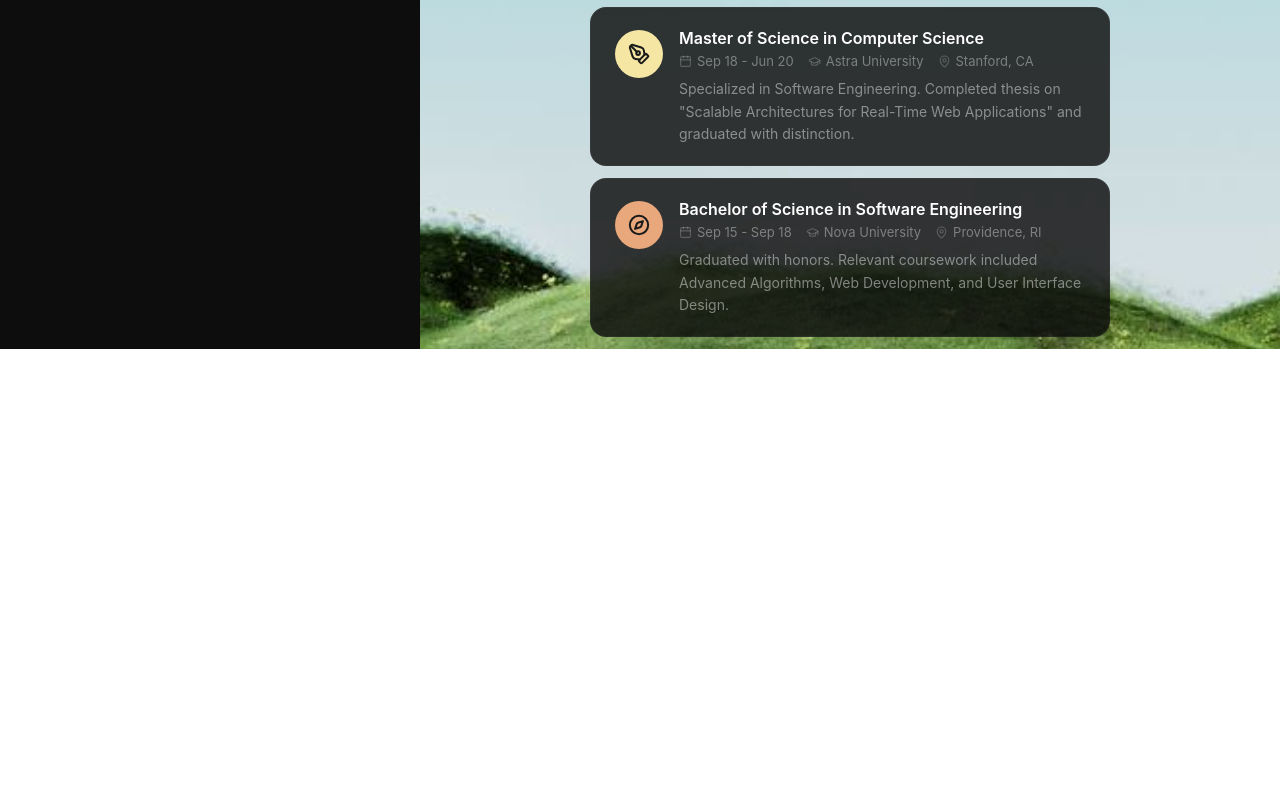
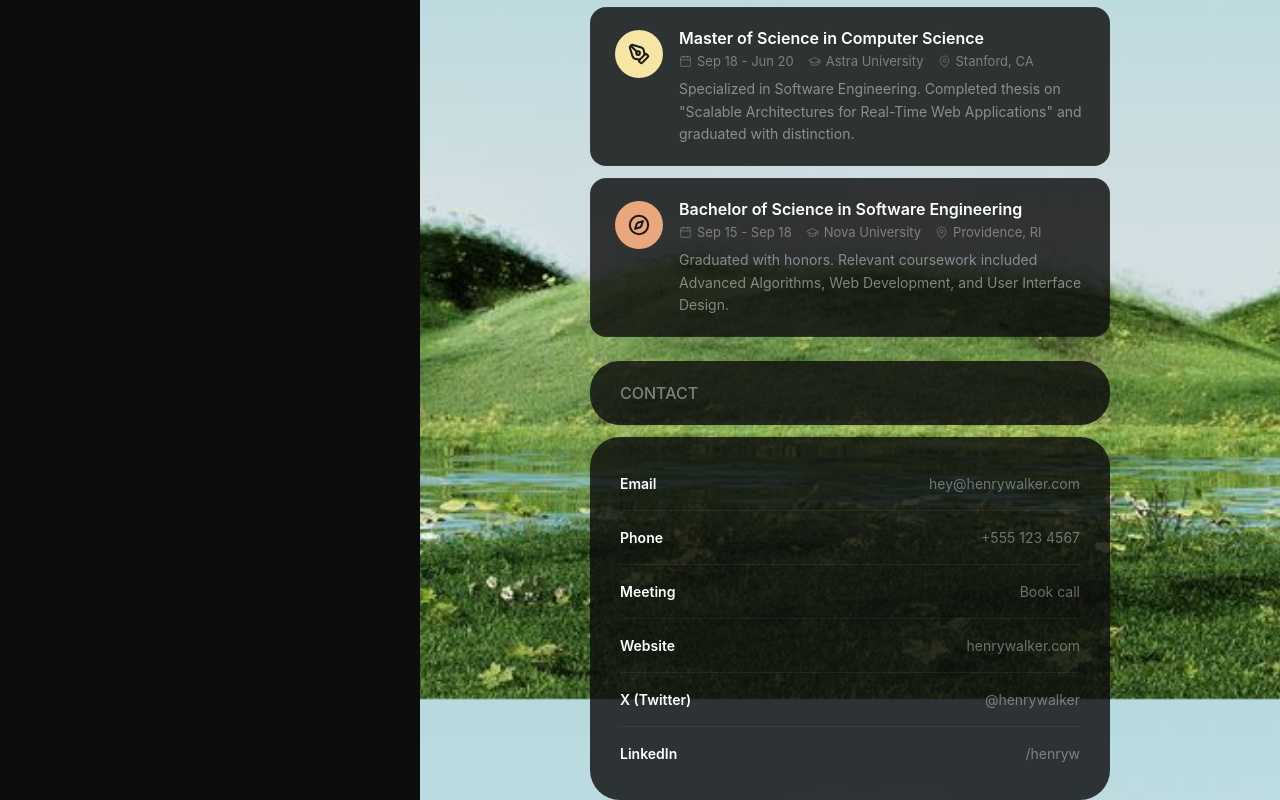
Before and after one commit to MXasan/portfolio-mcasyn, a React app: page / in a window 1280 px wide. Shown: the part 1701-2501 px from the top of the page. Before the commit the page ends 2050 px from the top, so only its background shows below. Built offline with nearby package versions, Linux system fonts and the light colour scheme; the HTML template or start-up script is replaced by a standard one.

Commit message:
restlye box for element add new componets contact

```diff
--- a/src/rightSide/rightSide.css
+++ b/src/rightSide/rightSide.css
@@ -12,7 +12,7 @@
     background: #0d0d0dcf;
     padding: 20px 30px;
     border-radius: 30px;
-    width: fit-content;
+    /* width: fit-content; */
 }
 
 /* carusel */
--- a/src/rightSide/rightSide.tsx
+++ b/src/rightSide/rightSide.tsx
@@ -2,6 +2,7 @@ import RightSideIntro from "./rightSideIntro/rightSideIntro";
 import RightSideBgMaker from "./rightSideBgMaker";
 import RightSideExperience from "./rightSideExpereince/rightSideExpereince";
 import RightSideEducation from "./rightSideEducation/rightSideEducation";
+import RightSideContact from "./rightSideContact/rightSideContact";
 
 import "./rightSide.css";
 import RightSideCarousel from "./rightSideCarusel";
@@ -13,6 +14,7 @@ const RightSide = () => {
       <RightSideCarousel />
       <RightSideExperience />
       <RightSideEducation />
+      <RightSideContact />
       {/* <RightSideProjects /> */}
     </div>
   );
--- /dev/null
+++ b/src/rightSide/rightSideContact/rightSideContact.css
@@ -0,0 +1,51 @@
+.contact-section {
+    width: 100%;
+    max-width: 520px;
+}
+
+.contact-list {
+    width: 100%;
+    display: flex;
+    flex-direction: column;
+}
+
+.contact-row {
+    display: flex;
+    align-items: center;
+    justify-content: space-between;
+    padding: 16px 0;
+    border-bottom: 1px solid rgba(255, 255, 255, 0.06);
+    transition: opacity 0.2s ease;
+}
+
+.contact-row:last-child {
+    border-bottom: none;
+}
+
+.contact-row:hover .contact-value {
+    color: rgba(255, 255, 255, 0.75);
+}
+
+.contact-label {
+    font-size: 14px;
+    font-weight: 600;
+    color: #fff;
+    white-space: nowrap;
+}
+
+.contact-value {
+    font-size: 14px;
+    color: rgba(255, 255, 255, 0.38);
+    text-align: right;
+    text-decoration: none;
+    transition: color 0.2s ease;
+    white-space: nowrap;
+    overflow: hidden;
+    text-overflow: ellipsis;
+    max-width: 240px;
+}
+
+a.contact-value:hover {
+    color: rgba(255, 255, 255, 0.8);
+    text-decoration: underline;
+}
--- a/src/rightSide/rightSideContact/rightSideContact.tsx
+++ b/src/rightSide/rightSideContact/rightSideContact.tsx
@@ -0,0 +1,75 @@
+import "./rightSideContact.css";
+
+interface ContactItem {
+  label: string;
+  value: string;
+  href?: string;
+}
+
+const contacts: ContactItem[] = [
+  {
+    label: "Email",
+    value: "hey@henrywalker.com",
+    href: "mailto:hey@henrywalker.com",
+  },
+  {
+    label: "Phone",
+    value: "+555 123 4567",
+    href: "tel:+5551234567",
+  },
+  {
+    label: "Meeting",
+    value: "Book call",
+    href: "https://cal.com/henrywalker",
+  },
+  {
+    label: "Website",
+    value: "henrywalker.com",
+    href: "https://henrywalker.com",
+  },
+  {
+    label: "X (Twitter)",
+    value: "@henrywalker",
+    href: "https://x.com/henrywalker",
+  },
+  {
+    label: "LinkedIn",
+    value: "/henryw",
+    href: "https://linkedin.com/in/henryw",
+  },
+];
+
+const RightSideContact = () => {
+  return (
+    <div className="contact-section right-container ">
+      <p className="mini-titles box-for-element">Contact</p>
+
+      <div className="contact-list box-for-element mb-4">
+        {contacts.map((item, index) => (
+          <div className="contact-row" key={index}>
+            <span className="contact-label">{item.label}</span>
+
+            {item.href ? (
+              <a
+                className="contact-value"
+                href={item.href}
+                target={item.href.startsWith("http") ? "_blank" : undefined}
+                rel={
+                  item.href.startsWith("http")
+                    ? "noopener noreferrer"
+                    : undefined
+                }
+              >
+                {item.value}
+              </a>
+            ) : (
+              <span className="contact-value">{item.value}</span>
+            )}
+          </div>
+        ))}
+      </div>
+    </div>
+  );
+};
+
+export default RightSideContact;
```
